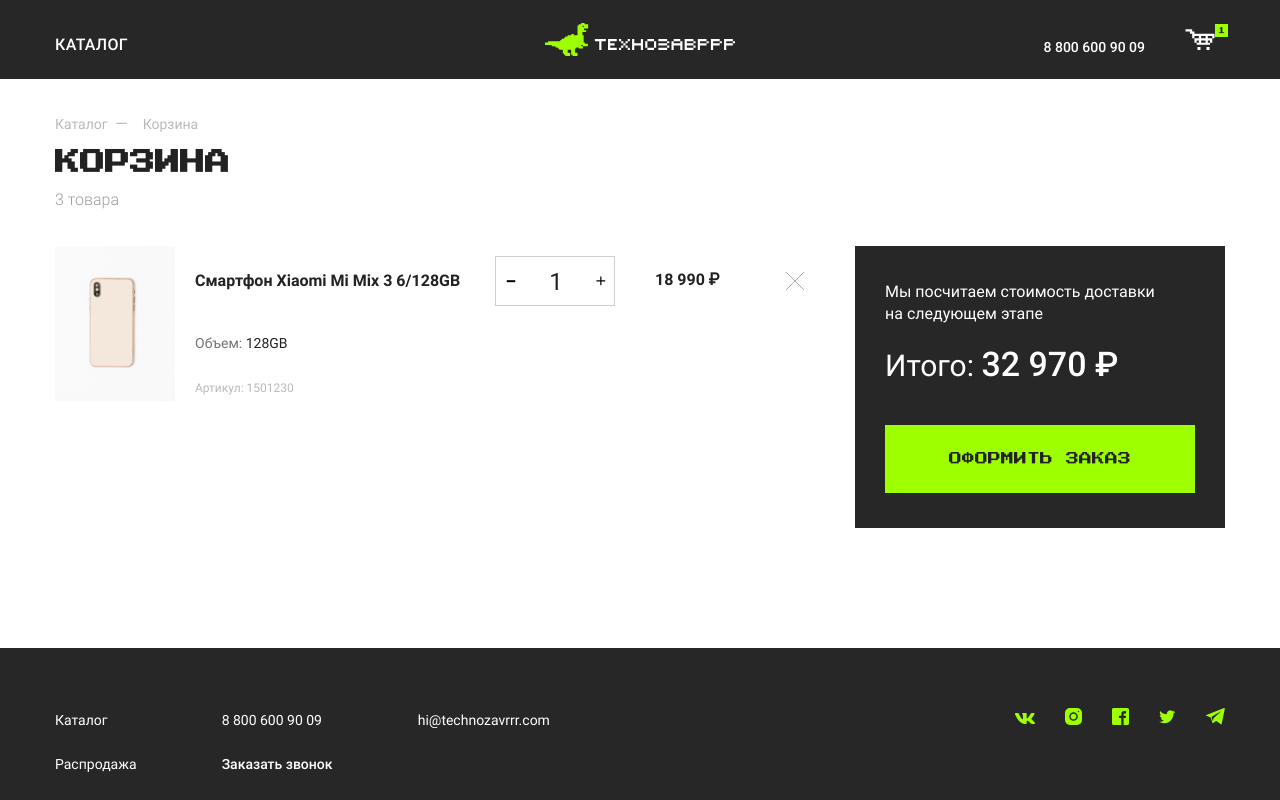
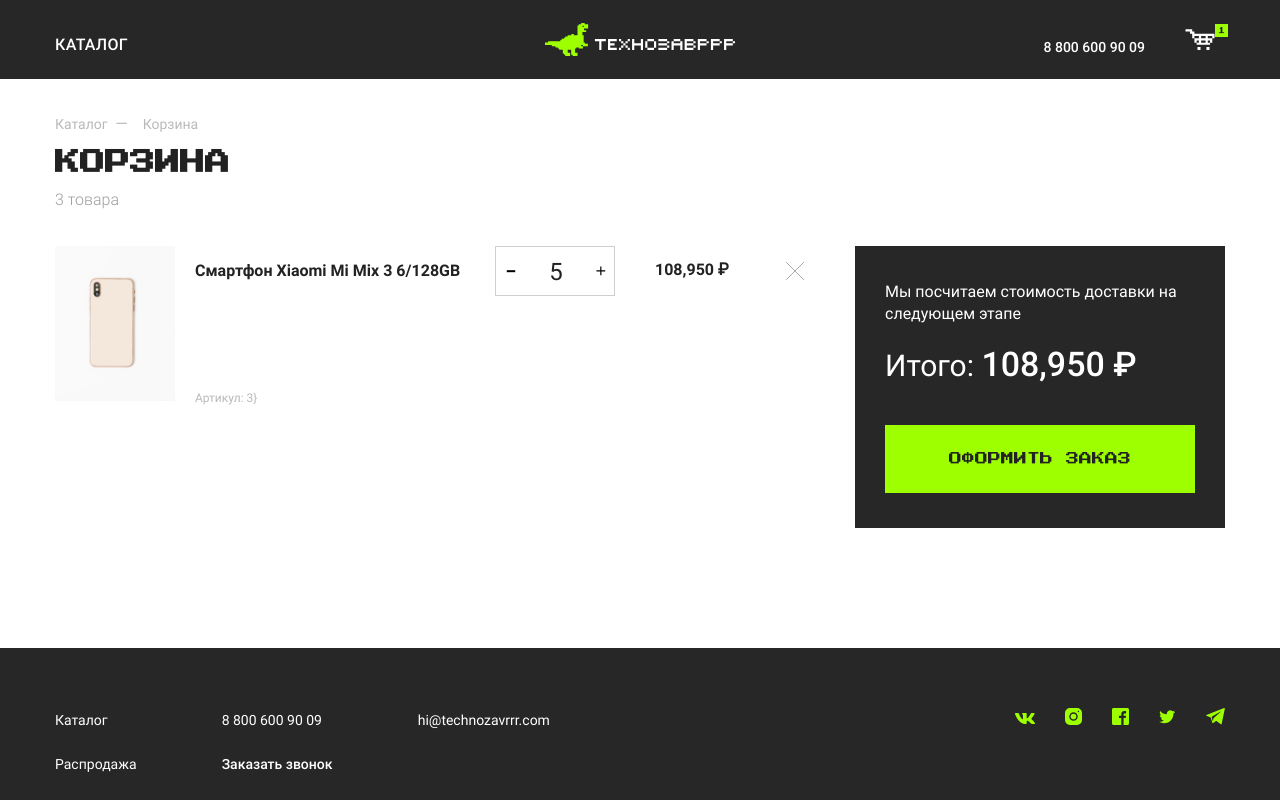
Before and after one commit to bobruk76/s1, a Vue app in the folder frontend/: page /cart in a window 1280 px wide. Shown: the top 800 px of the page. Built offline with nearby package versions, Linux system fonts and the light colour scheme.

Commit message:
add store with getters

```diff
--- a/frontend/src/pages/CartPage.vue
+++ b/frontend/src/pages/CartPage.vue
@@ -28,7 +28,7 @@
           <ul class="cart__list">
 
             <li class="cart__item product"
-                v-for="item in $store.getters.cartDetailsProducts"
+                v-for="item in cproducts"
                 :key="item.productId"
             >
               <div class="product__pic">
@@ -38,11 +38,8 @@
               <h3 class="product__title">
                 {{ item.product.title }}
               </h3>
-              <p class="product__info">
-                Объем: <span>128GB</span>
-              </p>
               <span class="product__code">
-                Артикул: 1501230
+                Артикул: {{ item.productId }}}
               </span>
 
               <div class="product__counter form__counter">
@@ -52,7 +49,7 @@
                   </svg>
                 </button>
 
-                <input type="text" value="1" name="count">
+                <input type="text" :value="item.amount" name="count">
 
                 <button type="button" aria-label="Добавить один товар">
                   <svg width="10" height="10" fill="currentColor">
@@ -62,10 +59,11 @@
               </div>
 
               <b class="product__price">
-                18 990 ₽
+                {{ item.totalPrice | numberFormat }} ₽
               </b>
 
-              <button class="product__del button-del" type="button" aria-label="Удалить товар из корзины">
+              <button class="product__del button-del"
+                      type="button" aria-label="Удалить товар из корзины">
                 <svg width="20" height="20" fill="currentColor">
                   <use xlink:href="#icon-close"></use>
                 </svg>
@@ -77,10 +75,10 @@
 
         <div class="cart__block">
           <p class="cart__desc">
-            Мы&nbsp;посчитаем стоимость доставки на&nbsp;следующем этапе
+            Мы посчитаем стоимость доставки на следующем этапе
           </p>
           <p class="cart__price">
-            Итого: <span>32 970 ₽</span>
+            Итого: <span>{{ totalSum | numberFormat }} ₽</span>
           </p>
 
           <button class="cart__button button button--primery" type="submit">
@@ -93,9 +91,29 @@
 </template>
 
 <script>
+import { mapGetters } from 'vuex';
+import numberFormat from '@/helpers/numberFormat';
+
 export default {
-  name: "CartPage"
-}
+  filters: {
+    numberFormat,
+  },
+  computed: {
+    ...mapGetters({
+      products: 'cartDetailsProducts',
+    }),
+    cproducts() {
+      return this.products.map((item) => ({
+        ...item,
+        totalPrice: item.amount * item.product.price,
+      }));
+    },
+
+    totalSum() {
+      return this.cproducts.reduce((sum, item) => sum + item.totalPrice, 0);
+    },
+  },
+};
 </script>
 
 <style scoped>
```
